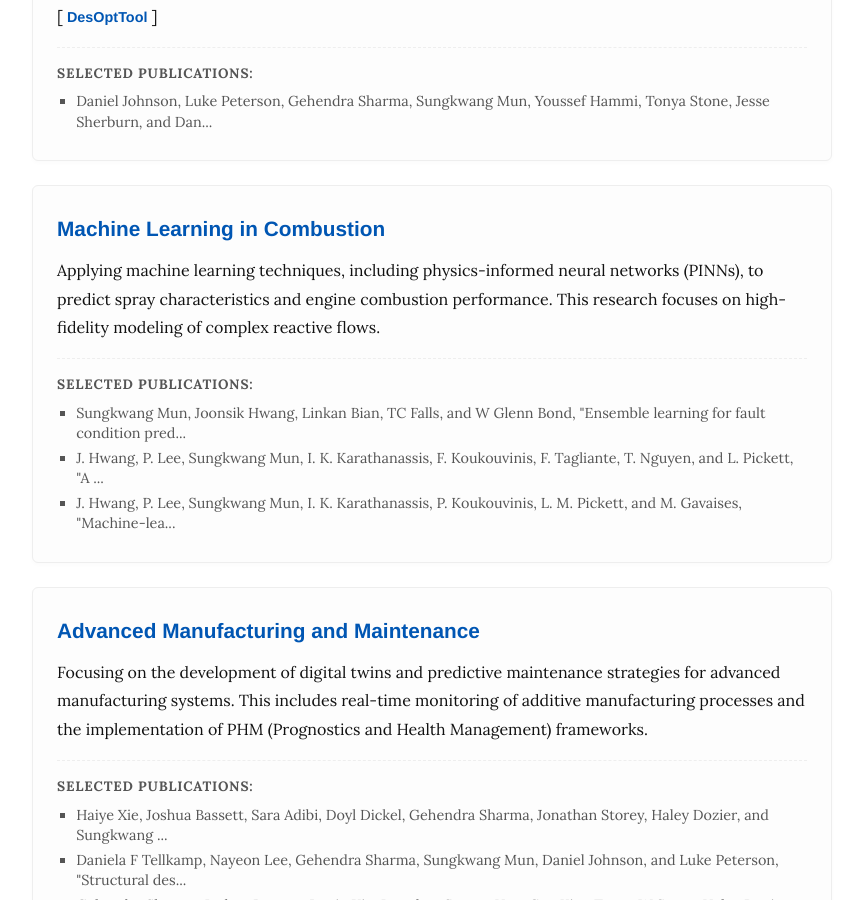
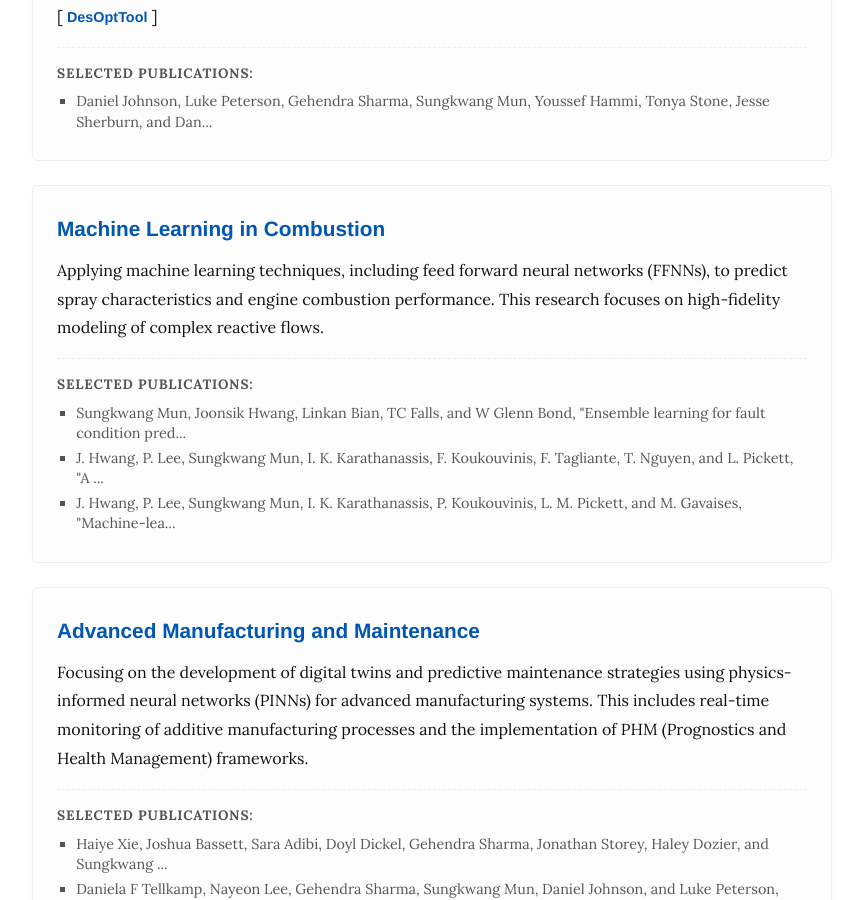
Before and after one commit to sungkwang/sungkwang.github.io, a Jekyll site: the page built from research.html, in a window 1280 px wide and 900 px high, scrolled down 1172 px. Shown: the whole window, without its empty margins (208-1071 px from the left). Built offline with Jekyll 4.4.1, drawn with Linux system fonts in a browser that asks for light colours.

Commit message:
Minor change

```diff
--- a/research.html
+++ b/research.html
@@ -169,7 +169,7 @@ custom_css: |
             <div class="research-item">
                 <div class="research-title">Machine Learning in Combustion</div>
                 <div class="research-desc">
-                    Applying machine learning techniques, including physics-informed neural networks (PINNs), to predict spray characteristics and engine combustion performance. This research focuses on high-fidelity modeling of complex reactive flows.
+                    Applying machine learning techniques, including feed forward neural networks (FFNNs), to predict spray characteristics and engine combustion performance. This research focuses on high-fidelity modeling of complex reactive flows.
                 </div>
                 <div class="selected-pubs">
                     <div class="small-label">Selected Publications:</div>
@@ -185,7 +185,7 @@ custom_css: |
             <div class="research-item">
                 <div class="research-title">Advanced Manufacturing and Maintenance</div>
                 <div class="research-desc">
-                    Focusing on the development of digital twins and predictive maintenance strategies for advanced manufacturing systems. This includes real-time monitoring of additive manufacturing processes and the implementation of PHM (Prognostics and Health Management) frameworks.
+                    Focusing on the development of digital twins and predictive maintenance strategies using physics-informed neural networks (PINNs) for advanced manufacturing systems. This includes real-time monitoring of additive manufacturing processes and the implementation of PHM (Prognostics and Health Management) frameworks.
                 </div>
                 <div class="selected-pubs">
                     <div class="small-label">Selected Publications:</div>
```
